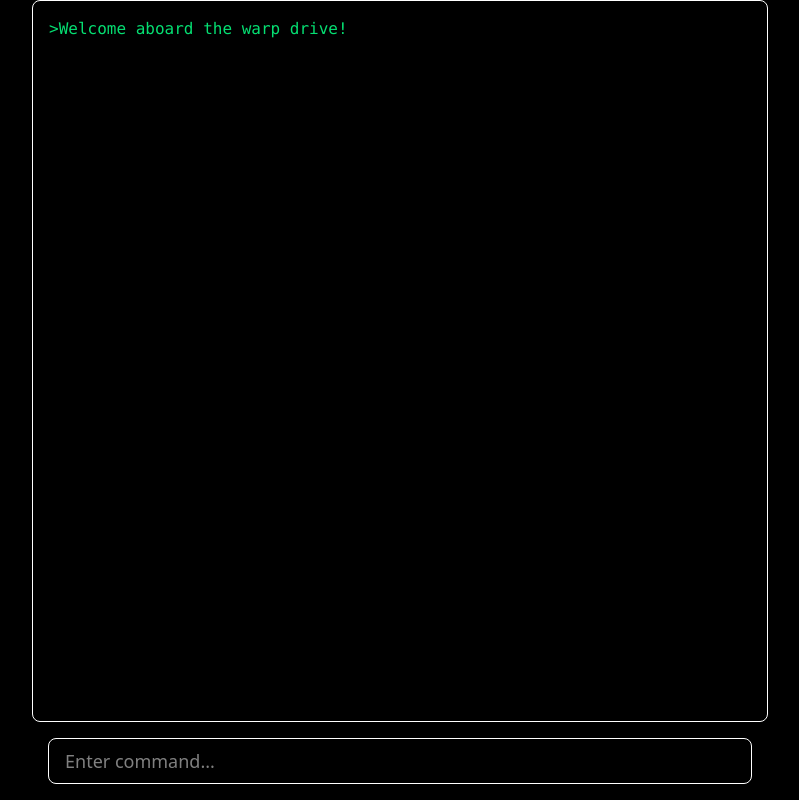
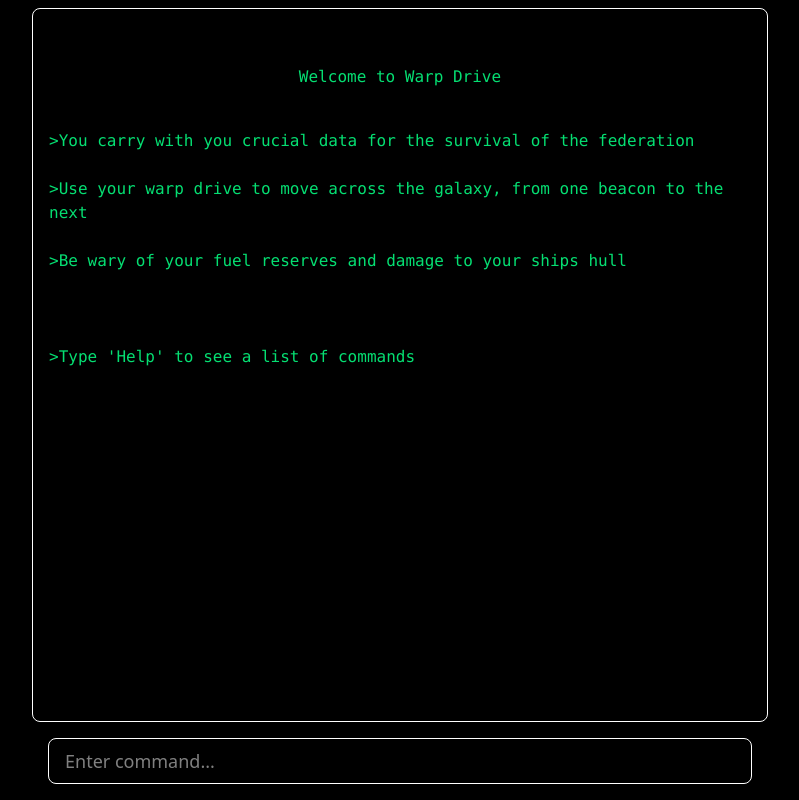
Before and after one commit to JDMcauley/oop-game, a website: page index.html in a window 1280 px wide. Shown: the whole page, without its empty margins (240-1039 px from the left). Drawn offline with nearby package versions, Linux system fonts and the light colour scheme.

Commit message:
add function to display beacons

```diff
--- a/index.html
+++ b/index.html
@@ -8,9 +8,10 @@
   </head>
   <body class="bg-black text-white">
     <div class="min-h-screen flex items-start md:items-center justify-center">
-      <div class="w-full md:max-w-[60%] mx-auto flex flex-col min-h-screen px-4">
+      <div class="w-full md:max-w-[60%] mx-auto flex flex-col min-h-[100dvh] px-4 pt-2">
         <div class="flex-grow p-4 bg-black text-green-400 font-mono overflow-y-auto border border-white rounded-lg shadow-inner">
-          >Welcome aboard the warp drive!
+          <p id="beaconName" class="text-center mb-4 md:my-10"></p>
+          <pre id="beaconDescription" class="whitespace-pre-wrap text-green-400 font-mono"></pre>
         </div>
         <div class="p-4 flex items-center justify-center">
           <input
@@ -22,5 +23,6 @@
         </div>
       </div>
     </div>
+    <script src="index.js"></script>
   </body>
 </html>
--- a/index.js
+++ b/index.js
@@ -52,8 +52,25 @@ class Ship {
     }
 
     set hull(value) {
-        if (value !== "number" || value < 0) {
+        if (typeof value !== "number" || value < 0) {
             return "Invalid. Hull value must be a postive number."
         }
     }
 }
+
+const StartBeacon = new Beacon("Welcome to Warp Drive");
+StartBeacon.description = `>You carry with you crucial data for the survival of the federation\n
+>Use your warp drive to move across the galaxy, from one beacon to the next\n
+>Be wary of your fuel reserves and damage to your ships hull\n
+\n
+>Type 'Help' to see a list of commands`
+
+function displayBeacon(beacon){
+    becaonName = beacon.name
+    beaconDescribe = beacon.description
+
+    document.getElementById("beaconName").innerHTML = becaonName
+    document.getElementById("beaconDescription").innerHTML = beaconDescribe
+}
+
+displayBeacon(StartBeacon)
```
